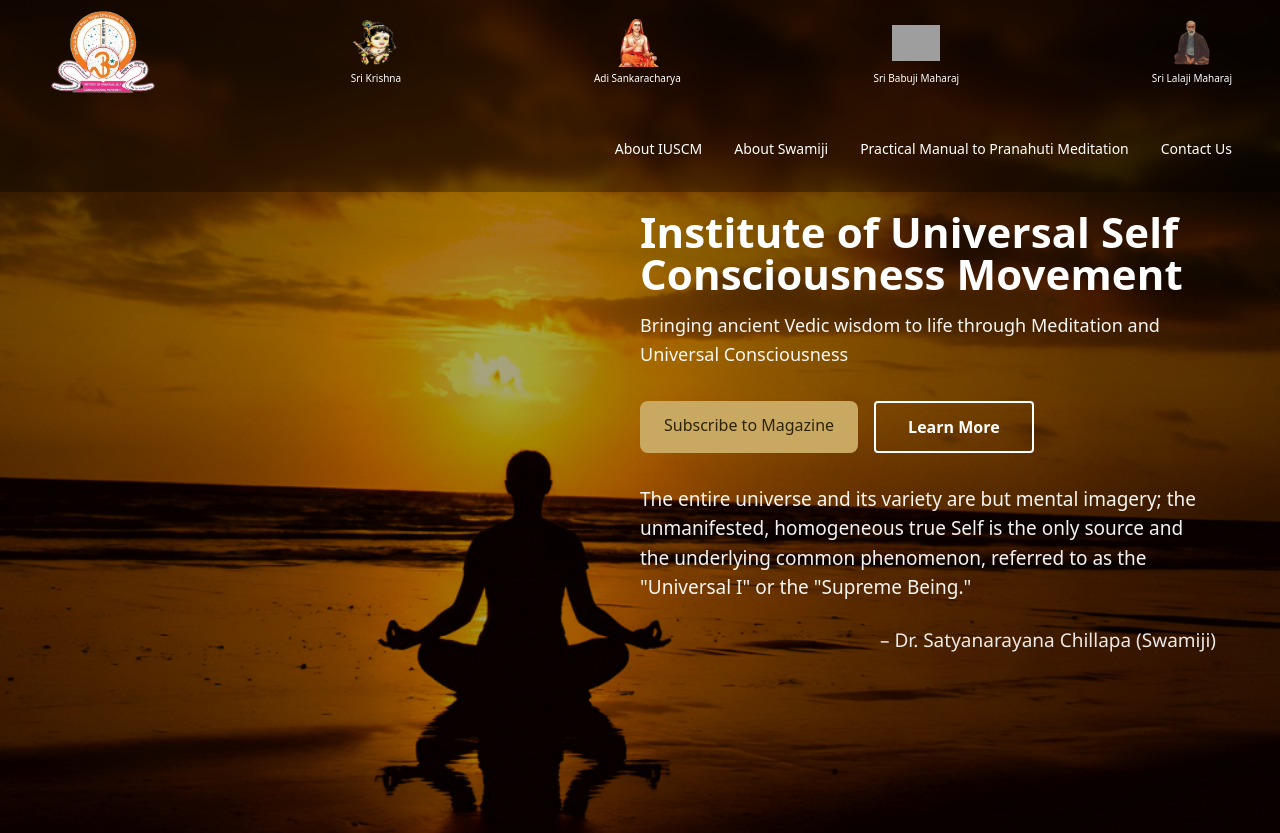
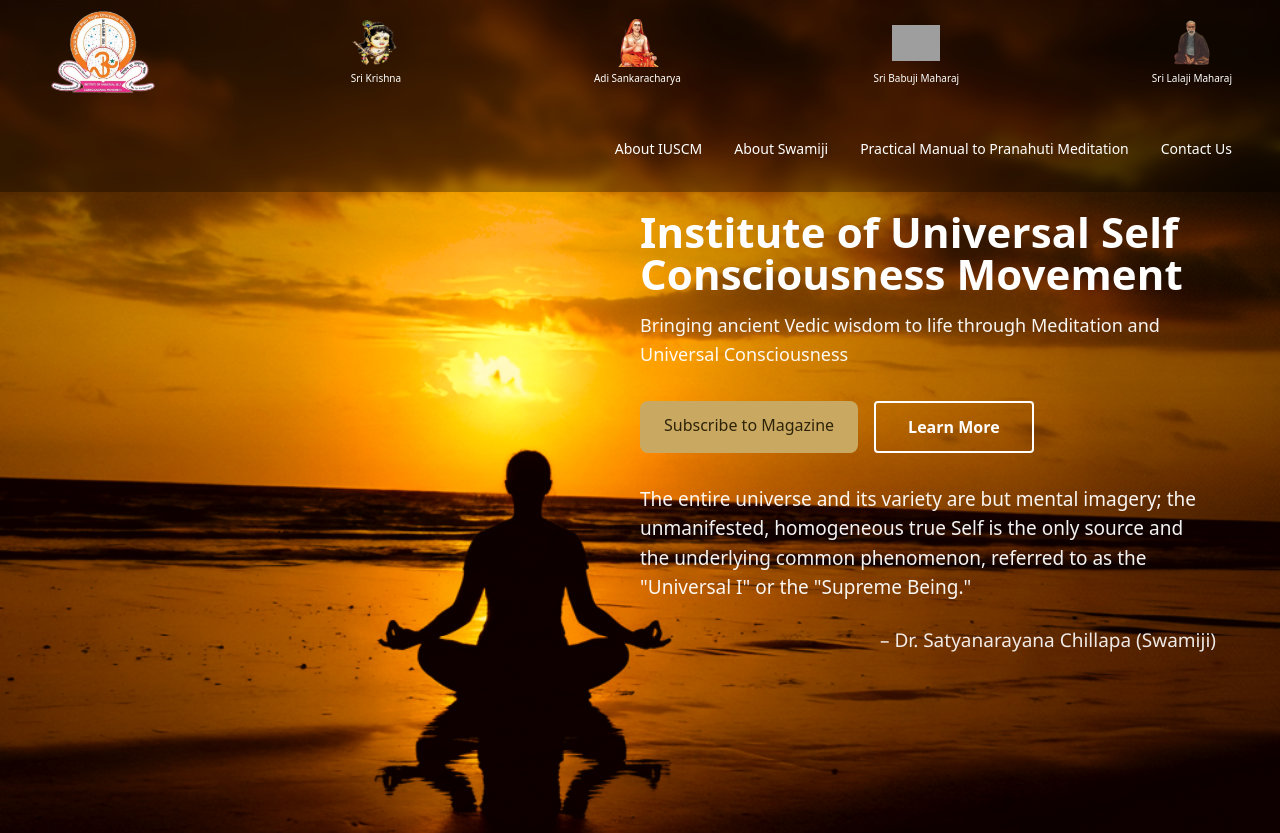
Before and after one commit to prasanthyejje/iuscm, a website: page index.html in a window 1280 px wide. Shown: the top 833 px of the page. Drawn offline with nearby package versions, Linux system fonts and the light colour scheme; grey boxes are pictures that could not be loaded; a web font is replaced by a local one.

Commit message:
fix: remove dark overlay from hero image to improve visual clarity

```diff
--- a/index.html
+++ b/index.html
@@ -597,8 +597,6 @@
                            max-[767px]:object-[20%_45%]" />
             </picture>
 
-            <!-- Soft dark overlay for legibility -->
-            <div class="absolute inset-0 bg-black/35"></div>
         </div>
 
         <!-- Content grid: left 50% is a buffer, right 50% holds content -->
```
